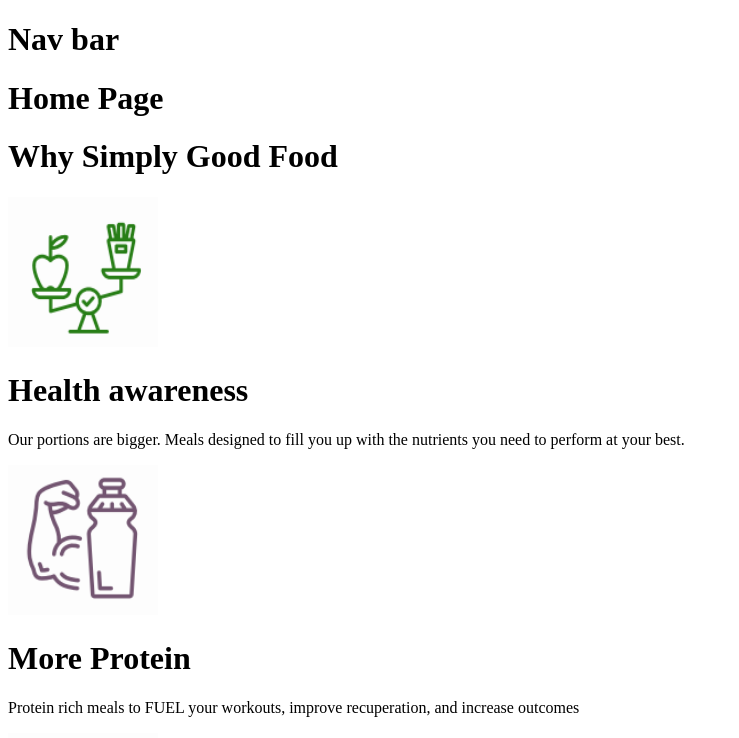
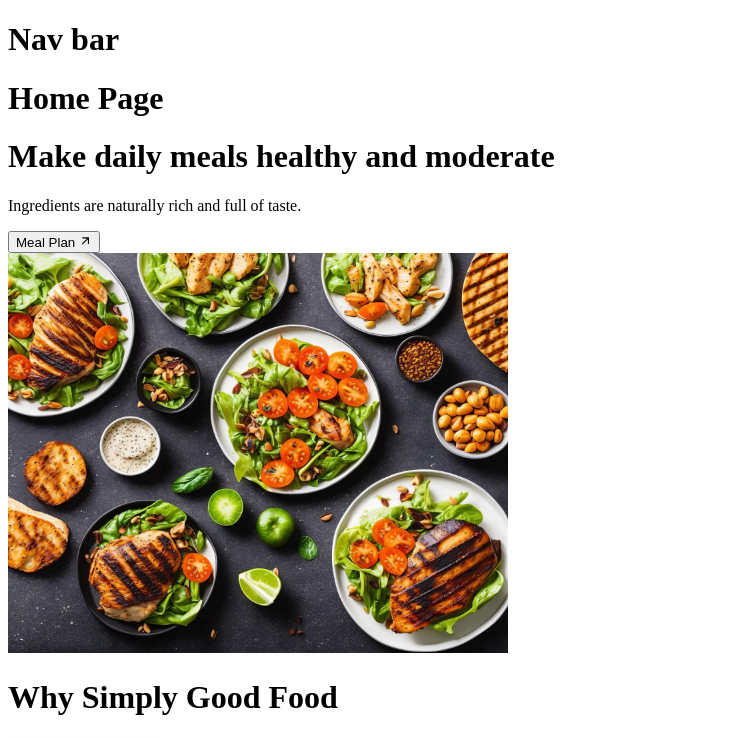
Before and after one commit to shukumar-542/simply-good-food, a Next.js app: page / in a window 1280 px wide. Shown: the top 738 px of the page, without its empty margins (0-739 px from the left). Built offline with nearby package versions, Linux system fonts and the light colour scheme.

Commit message:
Implement daily meal section

```diff
--- a/src/app/(withCommonLayout)/page.tsx
+++ b/src/app/(withCommonLayout)/page.tsx
@@ -1,3 +1,4 @@
+import DailyMeal from '@/components/DailyMeal/DailyMeal';
 import WhyGoodFood from '@/components/WhyGoodFood/WhyGoodFood';
 import React from 'react';
 
@@ -5,6 +6,7 @@ const HomePage = () => {
   return (
     <div>
       <h1>Home Page</h1>
+      <DailyMeal/>
       <WhyGoodFood/>
     </div>
   );
--- /dev/null
+++ b/src/components/DailyMeal/DailyMeal.tsx
@@ -0,0 +1,26 @@
+import food from '@/assets/food1.jpg'
+import food1 from '@/assets/sss.jpg'
+import Image from 'next/image';
+import { Button } from '../ui/button';
+import { MdOutlineArrowOutward } from 'react-icons/md';
+const DailyMeal = () => {
+
+    return (
+        <div className='grid grid-cols-1 md:grid-cols-2 justify-center items-center py-16 '>
+            <div className=' bg-[#C4C4C4] h-full flex items-center '>
+                <div className='bg-white rounded-tr-full rounded-br-full py-10 '>
+                    <div className='w-[60%] mx-auto space-y-5 '>
+                        <h1 className='text-5xl font-bold '>Make daily meals healthy and moderate</h1>
+                        <p className='text-green-900'>Ingredients are naturally rich and full of taste.</p>
+                        <Button>Meal Plan <MdOutlineArrowOutward /></Button>
+                    </div>
+                </div>
+            </div>
+            <div className=''>
+                <Image src={food} className=' w-full h-[80vh]' height={400} width={500} alt="img" />
+            </div>
+        </div>
+    );
+};
+
+export default DailyMeal;
```
Also changed, not shown: src/assets/food1.jpg (added), src/assets/sss.jpg (added).
